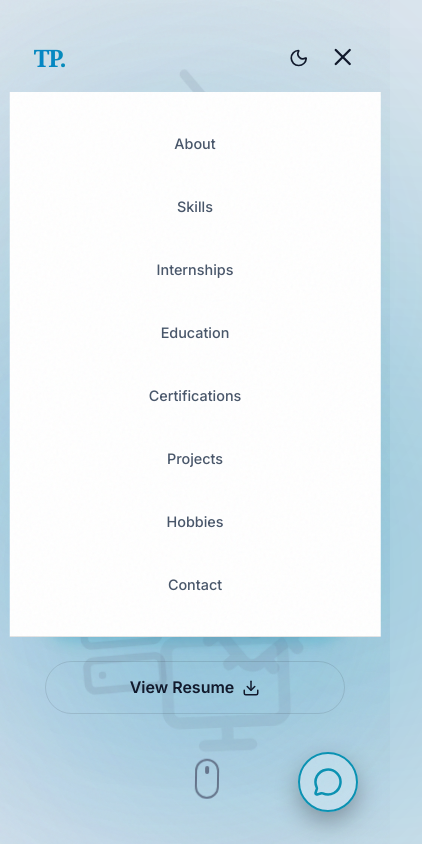
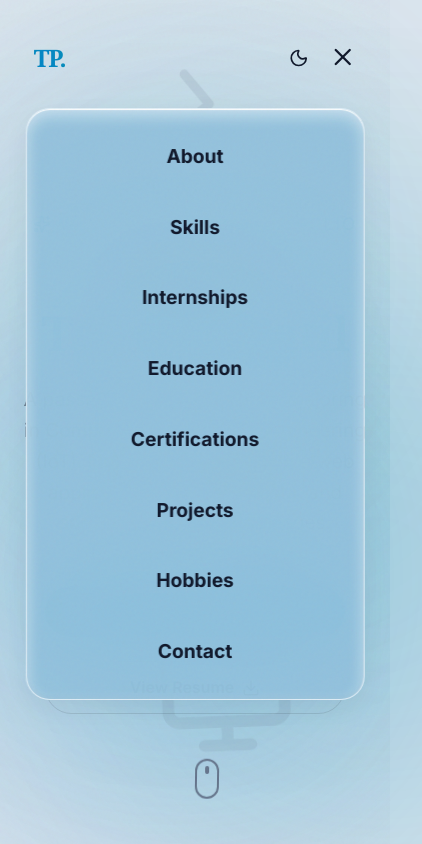
Before and after one commit to Tanmay2109/Tanmay_Portfolio, a React (Vite) app: page / in a window 390 px wide. Both pictures are taken after a click on the button 342 px from the left and 58 px from the top of the page. Shown: the top 844 px of the page, 422 px wide, since content can reach past the window. Built offline with nearby package versions, Linux system fonts and the light colour scheme.

Commit message:
Made site suitable for mobile use also

```diff
--- a/src/App.css
+++ b/src/App.css
@@ -18,7 +18,7 @@ main {
   max-width: 1100px;
   height: calc(var(--nav-height) * 0.85);
   border-radius: 50px;
-  z-index: 50;
+  z-index: 2000;
   transition: all 0.3s ease;
   background: transparent;
 }
--- a/src/components/Chatbot.jsx
+++ b/src/components/Chatbot.jsx
@@ -37,7 +37,7 @@ const Chatbot = () => {
   };
 
   return (
-    <>
+    <div id="chatbot-widget">
       {/* Floating Action Button */}
       <button
         onClick={() => setIsOpen(true)}
@@ -213,7 +213,7 @@ const Chatbot = () => {
           </div>
         </div>
       )}
-    </>
+    </div>
   );
 };
 
--- a/src/components/Navbar.jsx
+++ b/src/components/Navbar.jsx
@@ -13,6 +13,16 @@ const Navbar = () => {
     window.addEventListener("scroll", handleScroll);
     return () => window.removeEventListener("scroll", handleScroll);
   }, []);
+
+  useEffect(() => {
+    if (mobileMenuOpen) {
+      document.body.classList.add('mobile-menu-active');
+      document.body.style.overflow = 'hidden'; /* Prevent scrolling background when menu is open */
+    } else {
+      document.body.classList.remove('mobile-menu-active');
+      document.body.style.overflow = 'auto';
+    }
+  }, [mobileMenuOpen]);
 
   useEffect(() => {
     document.documentElement.setAttribute("data-theme", theme);
@@ -81,18 +91,19 @@ const Navbar = () => {
 
       {mobileMenuOpen && (
         <div
+          className="glass-panel animate-fade-in"
           style={{
             position: "absolute",
-            top: "100%",
-            left: 0,
-            right: 0,
-            background: "var(--bg-secondary)",
+            top: "calc(100% + 1rem)", /* Float slightly below navbar */
+            left: "1rem",
+            right: "1rem",
             padding: "2rem",
-            borderBottom: "1px solid var(--border-color)",
             display: "flex",
             flexDirection: "column",
             gap: "1.5rem",
             alignItems: "center",
+            background: "var(--mobile-menu-bg)", /* Heavy frosted glass to obscure the chatbot */
+            zIndex: 40
           }}
         >
           {navLinks.map((link) => (
@@ -100,6 +111,7 @@ const Navbar = () => {
               key={link.name}
               href={link.href}
               className="nav-link"
+              style={{ fontSize: '1.2rem', fontWeight: '700', color: 'var(--text-primary)' }}
               onClick={() => setMobileMenuOpen(false)}
             >
               {link.name}
--- a/src/index.css
+++ b/src/index.css
@@ -7,6 +7,7 @@
   --bg-card: rgba(255, 255, 255, 0.25);
   --bg-card-hover: rgba(255, 255, 255, 0.4);
   --bg-nav: rgba(255, 255, 255, 0.35);
+  --mobile-menu-bg: rgba(147, 193, 221, 0.95); /* Requested light blue color */
 
   --text-primary: #0f172a;
   --text-secondary: #475569;
@@ -41,6 +42,7 @@
   --bg-card: rgba(255, 255, 255, 0.05);
   --bg-card-hover: rgba(255, 255, 255, 0.08);
   --bg-nav: rgba(10, 10, 10, 0.5);
+  --mobile-menu-bg: color-mix(in srgb, var(--bg-primary) 85%, transparent);
 
   --text-primary: #ffffff;
   --text-secondary: #a1a1aa;
@@ -359,4 +361,20 @@ section {
   .container {
     padding: 0 1rem;
   }
+  .glass-panel {
+    padding: 1.5rem !important;
+    border-radius: 1.5rem !important; /* 2.5rem is too round for narrow phone screens */
+  }
+  .slider-btn {
+    display: none !important; /* Hide side arrows on phones, rely on swipe instead */
+  }
+  /* Fix the projects grid overflow on very small phones */
+  #projects > div:last-child {
+    grid-template-columns: 1fr !important;
+  }
 }
+
+/* Hide Chatbot when mobile menu is active to prevent overlaps */
+body.mobile-menu-active #chatbot-widget {
+  display: none !important;
+}
```
